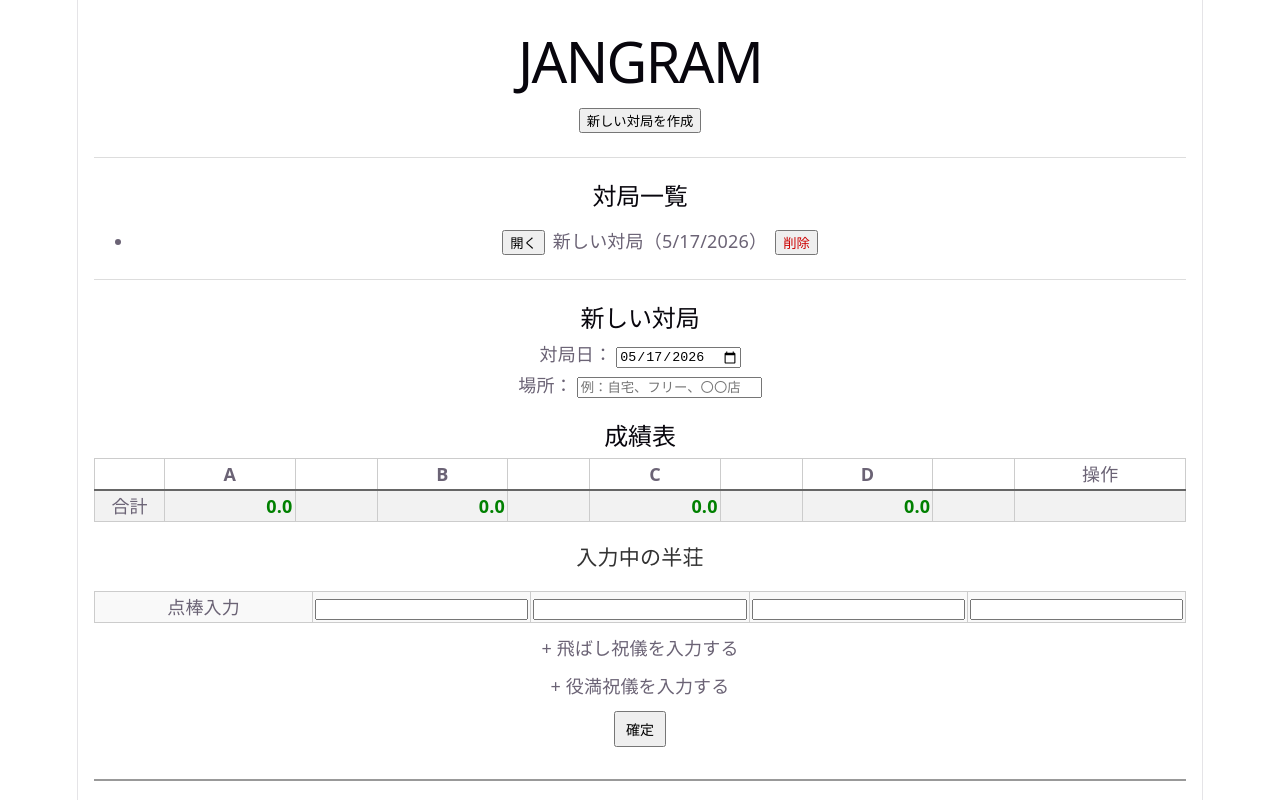
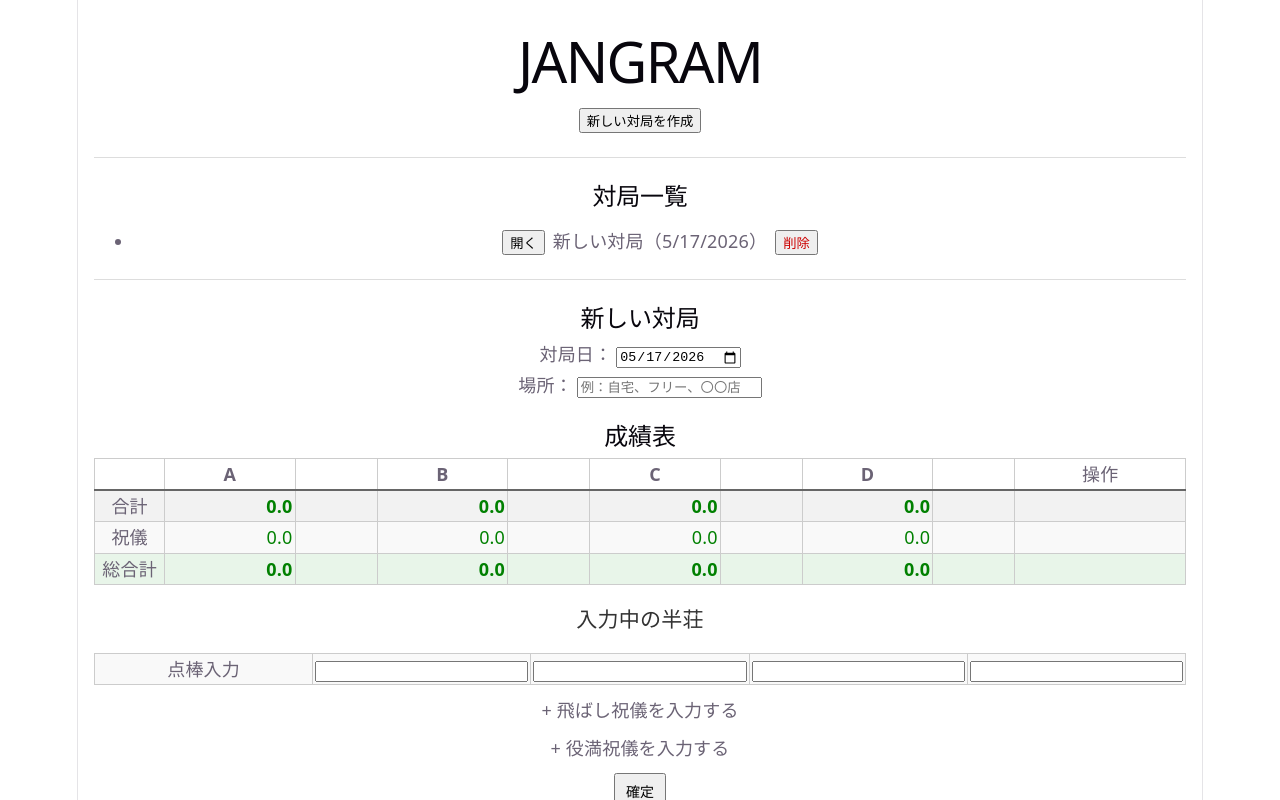
Before and after one commit to iizawild/jangram, a React (Vite) app in the folder jangram-app/: page / in a window 1280 px wide. Both pictures are taken after a click on the button "新しい対局を作成". Shown: the top 800 px of the page. Built offline with nearby package versions, Linux system fonts and the light colour scheme.

Commit message:
成績表に祝儀ポイント行と総合計行を追加

```diff
--- a/jangram-app/src/App.tsx
+++ b/jangram-app/src/App.tsx
@@ -410,6 +410,8 @@ type ScoreTableProps = {
   loadRoundToUI: (round: Round) => void
 
   allResults: RoundResult[][]
+
+  bonusPt: Record<Player, number>
 }
 
 function ScoreTable({
@@ -420,7 +422,8 @@ function ScoreTable({
   activeRoundIndex,
   setMode,
   setActiveRoundIndex,
-  loadRoundToUI
+  loadRoundToUI,
+  bonusPt
 }: ScoreTableProps) {
   return (
 
@@ -657,6 +660,81 @@ function ScoreTable({
             }}
           />
         </tr>
+
+        {/* ===== 祝儀行 ===== */}
+        <tr style={{ backgroundColor: "#f9f9f9" }}>
+          <td
+            style={{
+              border: "1px solid #ccc",
+              padding: "2px",
+              fontWeight: "bold",
+            }}
+          >
+            祝儀
+          </td>
+
+          {players.map(player => {
+            return [
+              <td
+                key={`${player}-bonus`}
+                style={{
+                  border: "1px solid #ccc",
+                  padding: "2px",
+                  textAlign: "right",
+                  color: bonusPt[player] < 0 ? "red" : "green",
+                }}
+              >
+                {bonusPt[player].toFixed(1)}
+              </td>,
+              <td key={`${player}-bonus-empty`} style={{ border: "1px solid #ccc" }} />
+            ]
+          })}
+
+          <td style={{ border: "1px solid #ccc" }} />
+        </tr>
+
+        {/* ===== 総合計行 ===== */}
+        <tr style={{ backgroundColor: "#e8f5e9" }}>
+          <td
+            style={{
+              border: "1px solid #ccc",
+              padding: "2px",
+              fontWeight: "bold",
+            }}
+          >
+            総合計
+          </td>
+
+          {players.map(player => {
+
+            const totalPoint = allResults.reduce((sum, results) => {
+              const map = Object.fromEntries(results.map(r => [r.player, r]))
+              const r = map[player]
+              return sum + (r ? r.point : 0)
+            }, 0)
+
+            const total = totalPoint + bonusPt[player]
+
+            return [
+              <td
+                key={`${player}-total`}
+                style={{
+                  border: "1px solid #ccc",
+                  padding: "2px",
+                  textAlign: "right",
+                  fontWeight: "bold",
+                  color: total < 0 ? "red" : "green",
+                }}
+              >
+                {total.toFixed(1)}
+              </td>,
+              <td key={`${player}-total-empty`} style={{ border: "1px solid #ccc" }} />
+            ]
+          })}
+
+          <td style={{ border: "1px solid #ccc" }} />
+        </tr>
+
       </tbody>
     </table>
 
@@ -1586,6 +1664,7 @@ function App() {
             setMode={setMode}
             setActiveRoundIndex={setActiveRoundIndex}
             loadRoundToUI={loadRoundToUI}
+            bonusPt={bonusPt}
           />
 
           {/* ④ 入力中の半荘 */}
@@ -1870,27 +1949,6 @@ function App() {
             }}
           />
 
-          <h3 style={{ marginTop: "20px" }}>祝儀pt</h3>
-          <table style={{ borderCollapse: "collapse", marginTop: "8px" }}>
-            <tbody>
-              <tr>
-                {players.map(player => (
-                  <td
-                    key={player}
-                    style={{
-                      border: "1px solid #ccc",
-                      padding: "6px 10px",
-                      textAlign: "center",
-                      color: bonusPt[player] < 0 ? "red" : "green",
-                    }}
-                  >
-                    {player}：{bonusPt[player]}
-                  </td>
-                ))}
-              </tr>
-            </tbody>
-          </table>
-
           {/* ⑥ 精算結果（一番最後） */}
           <h3 style={{ textAlign: "center", color: "#333" }}>精算結果</h3>
           <table
```
